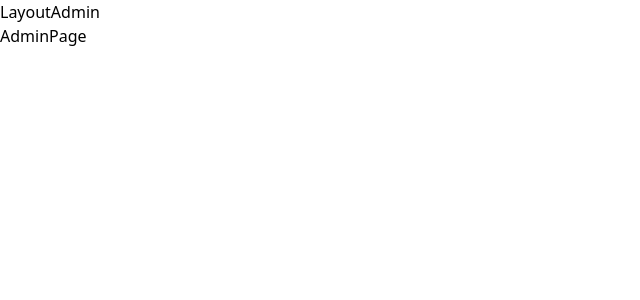
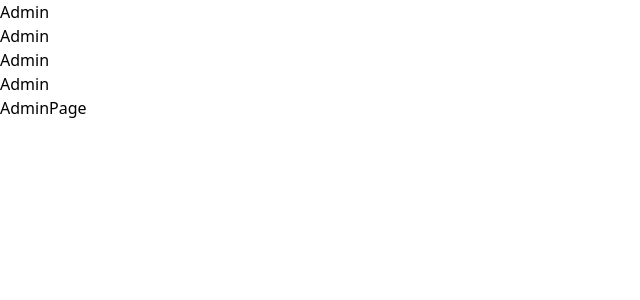
Before and after one commit to thanhne17/Asm_web209, a Next.js app: page /admin in a window 1280 px wide. Shown: the top 300 px of the page, without its empty margins (0-640 px from the left). Built offline with nearby package versions, Linux system fonts and the light colour scheme.

Commit message:
feat: list products

```diff
--- a/components/layouts/admin.tsx
+++ b/components/layouts/admin.tsx
@@ -1,3 +1,4 @@
+import Link from 'next/link'
 import React from 'react'
 import { LayoutProps } from '../../models/layout'
 
@@ -6,7 +7,14 @@ import { LayoutProps } from '../../models/layout'
 const LayoutAdmin = ({ children }: LayoutProps) => {
     return (
         <div>
-            <div>LayoutAdmin</div>
+            <div>
+                <ul>
+                    <li><Link href="/AdminProducts">Admin</Link></li>
+                    <li><Link href="/admin">Admin</Link></li>
+                    <li><Link href="/admin">Admin</Link></li>
+                    <li><Link href="/admin">Admin</Link></li>
+                </ul>
+            </div>
             {children}
         </div>
     )
--- /dev/null
+++ b/pages/AdminProducts/index.tsx
@@ -0,0 +1,28 @@
+import { GetStaticPathsContext, GetStaticProps, GetStaticPropsContext } from 'next'
+import Link from 'next/link'
+import React from 'react'
+import LayoutAdmin from '../../components/layouts/admin'
+import { ProductType } from '../../types/products'
+
+type ProductProps = {
+    products: ProductType[]
+}
+
+const ProductsAdmin = ({products}: ProductProps) => {
+  return (
+    <div> {products.map( item => (
+        <div key={item._id}><Link href={`/products/${item._id}`}>{item.name}</Link></div>
+      ))}</div>
+  )
+}
+
+export const getStaticProps: GetStaticProps<ProductProps> = async (context: GetStaticPropsContext) => {
+    const data = await (await fetch('http://localhost:4000/api/products')).json();
+    return {
+        props: {
+            products: data.map((item:ProductType)=> ({_id:item._id, name: item.name}))
+        }
+    }
+}
+ProductsAdmin.Layout = LayoutAdmin
+export default ProductsAdmin
```
